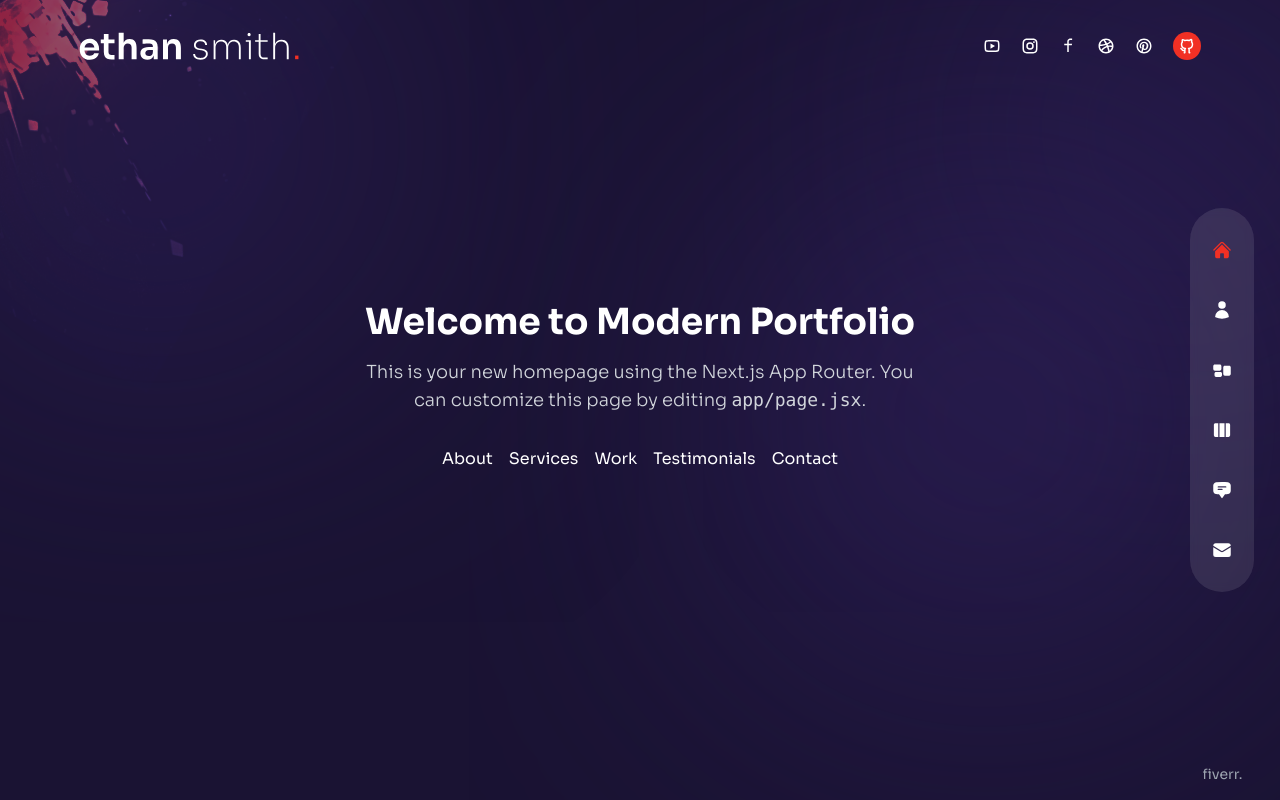
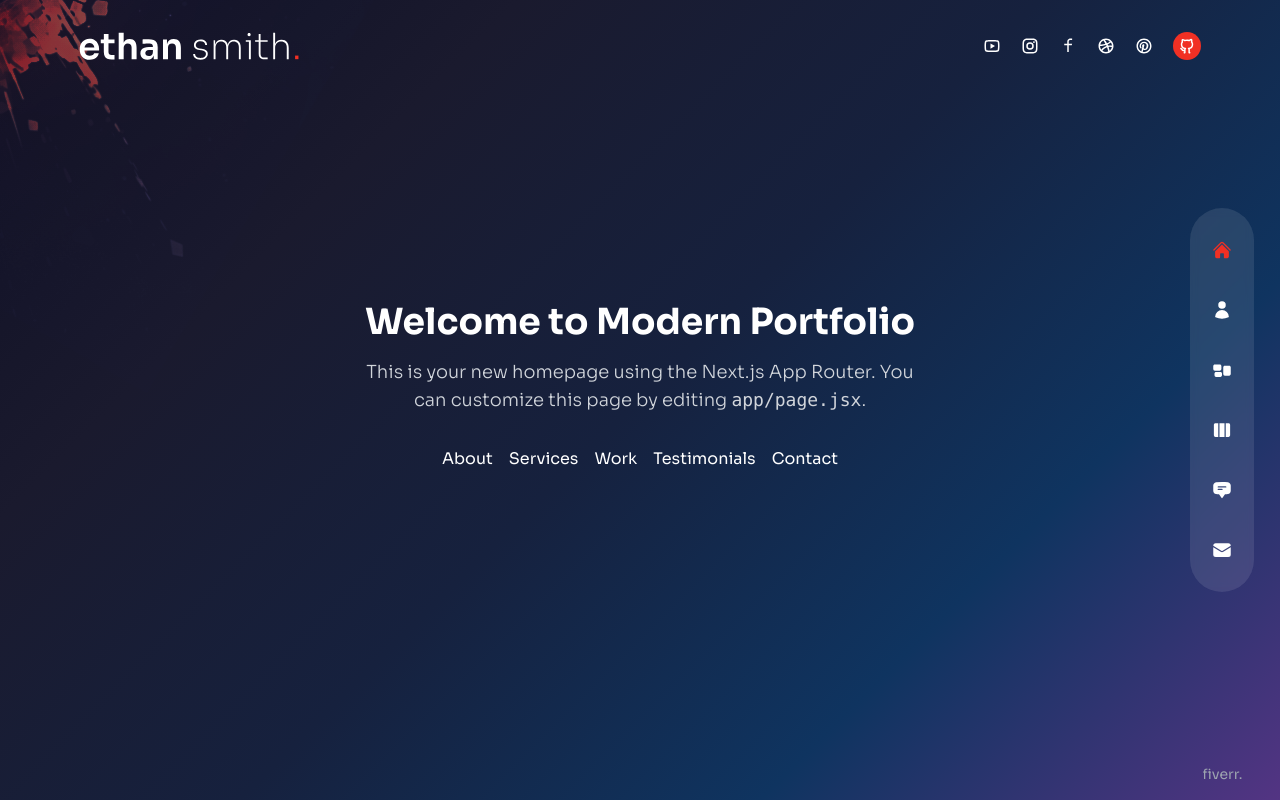
Before and after one commit to arosha619/modern-portfolio-me-2.0, a Next.js app: page / in a window 1280 px wide. Built offline with nearby package versions, Linux system fonts and the light colour scheme.

Commit message:
theme changed

```diff
--- a/components/Layout.jsx
+++ b/components/Layout.jsx
@@ -15,7 +15,7 @@ const sora = Sora({
 const Layout = ({ children }) => {
   return (
     <main
-      className={`page bg-site text-white bg-cover bg-no-repeat ${sora.variable} font-sora relative`}
+      className={`page bg-gradient-dark-space text-white ${sora.variable} font-sora relative`}
     >
       {/* metadata */}
       <Head>
--- a/tailwind.config.js
+++ b/tailwind.config.js
@@ -31,6 +31,41 @@ module.exports = {
         circles: 'url("/bg-circles.png")',
         circleStar: 'url("/circle-star.svg")',
         site: 'url("/site-bg.svg")',
+        // Gradient backgrounds
+        'gradient-radial': 'radial-gradient(var(--tw-gradient-stops))',
+        'gradient-conic': 'conic-gradient(from 180deg at 50% 50%, var(--tw-gradient-stops))',
+        'gradient-primary': 'linear-gradient(135deg, #667eea 0%, #764ba2 100%)',
+        'gradient-secondary': 'linear-gradient(135deg, #f093fb 0%, #f5576c 100%)',
+        'gradient-tertiary': 'linear-gradient(135deg, #4facfe 0%, #00f2fe 100%)',
+        'gradient-quaternary': 'linear-gradient(135deg, #43e97b 0%, #38f9d7 100%)',
+        'gradient-quinary': 'linear-gradient(135deg, #fa709a 0%, #fee140 100%)',
+        'gradient-senary': 'linear-gradient(135deg, #a8edea 0%, #fed6e3 100%)',
+        'gradient-dark': 'linear-gradient(135deg, #2c3e50 0%, #34495e 100%)',
+        'gradient-purple': 'linear-gradient(135deg, #667eea 0%, #764ba2 100%)',
+        'gradient-blue': 'linear-gradient(135deg, #4facfe 0%, #00f2fe 100%)',
+        'gradient-green': 'linear-gradient(135deg, #43e97b 0%, #38f9d7 100%)',
+        'gradient-pink': 'linear-gradient(135deg, #fa709a 0%, #fee140 100%)',
+        'gradient-orange': 'linear-gradient(135deg, #ff9a9e 0%, #fecfef 100%)',
+        'gradient-sunset': 'linear-gradient(135deg, #ff6b6b 0%, #feca57 50%, #48dbfb 100%)',
+        'gradient-ocean': 'linear-gradient(135deg, #667eea 0%, #764ba2 50%, #f093fb 100%)',
+        'gradient-forest': 'linear-gradient(135deg, #11998e 0%, #38ef7d 100%)',
+        'gradient-fire': 'linear-gradient(135deg, #ff416c 0%, #ff4b2b 100%)',
+        'gradient-aurora': 'linear-gradient(135deg, #667eea 0%, #764ba2 25%, #f093fb 50%, #f5576c 75%, #4facfe 100%)',
+        // Darker gradient backgrounds
+        'gradient-dark-purple': 'linear-gradient(135deg, #2d1b69 0%, #11998e 100%)',
+        'gradient-dark-blue': 'linear-gradient(135deg, #1e3c72 0%, #2a5298 100%)',
+        'gradient-dark-green': 'linear-gradient(135deg, #134e5e 0%, #71b280 100%)',
+        'gradient-dark-red': 'linear-gradient(135deg, #8e0e00 0%, #1f1c18 100%)',
+        'gradient-dark-orange': 'linear-gradient(135deg, #cb2d3e 0%, #ef473a 100%)',
+        'gradient-dark-pink': 'linear-gradient(135deg, #8e2de2 0%, #4a00e0 100%)',
+        'gradient-dark-aurora': 'linear-gradient(135deg, #2d1b69 0%, #11998e 25%, #8e2de2 50%, #4a00e0 75%, #1e3c72 100%)',
+        'gradient-dark-sunset': 'linear-gradient(135deg, #8e0e00 0%, #cb2d3e 50%, #1e3c72 100%)',
+        'gradient-dark-ocean': 'linear-gradient(135deg, #1e3c72 0%, #2d1b69 50%, #8e2de2 100%)',
+        'gradient-dark-forest': 'linear-gradient(135deg, #134e5e 0%, #2d5016 100%)',
+        'gradient-dark-fire': 'linear-gradient(135deg, #8e0e00 0%, #cb2d3e 100%)',
+        'gradient-dark-midnight': 'linear-gradient(135deg, #0c0c0c 0%, #1a1a2e 50%, #16213e 100%)',
+        'gradient-dark-space': 'linear-gradient(135deg, #0f0f23 0%, #1a1a2e 25%, #16213e 50%, #0f3460 75%, #533483 100%)',
+        'gradient-dark-elegant': 'linear-gradient(135deg, #2c3e50 0%, #34495e 25%, #2c3e50 50%, #34495e 75%, #2c3e50 100%)',
       },
       animation: {
         "spin-slow": "spin 6s linear infinite",
```
